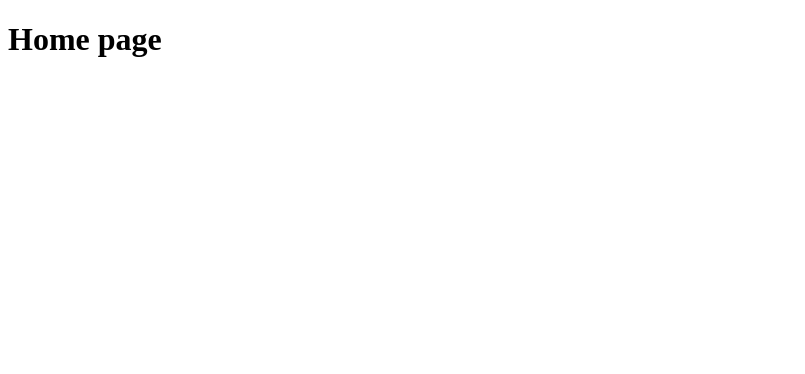
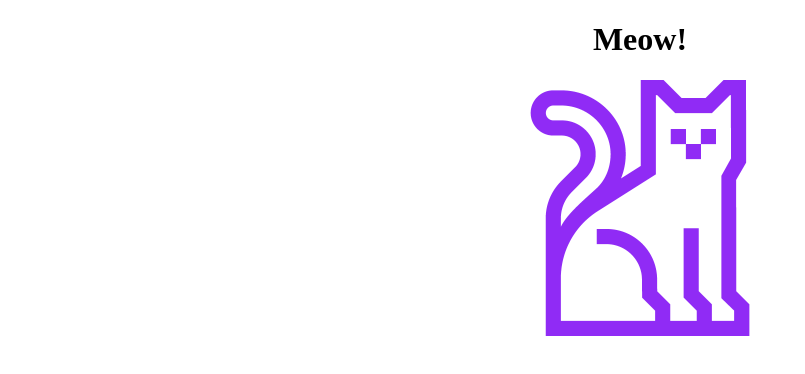
Before and after one commit to denisenepraunig/nuxt3-netlify-functions, a Nuxt app: page / in a window 1280 px wide. Shown: the top 374 px of the page, without its empty margins (0-805 px from the left). Built offline with nearby package versions, Linux system fonts and the light colour scheme.

Commit message:
center index

```diff
--- a/pages/index.vue
+++ b/pages/index.vue
@@ -1,6 +1,7 @@
 <template>
-  <div>
-    <h1>Home page</h1>
+  <div class="centered">
+    <h1>Meow!</h1>
+    <img src="/original-cat/purple-cat.png" alt="Purple cat logo" width="256" />
   </div>
 </template>
 
@@ -8,4 +9,10 @@
 
 </script>
 
-<style></style>
+<style scoped>
+.centered {
+  margin: 20px;
+  margin-right: 20px;
+  text-align: center;
+}
+</style>
```
